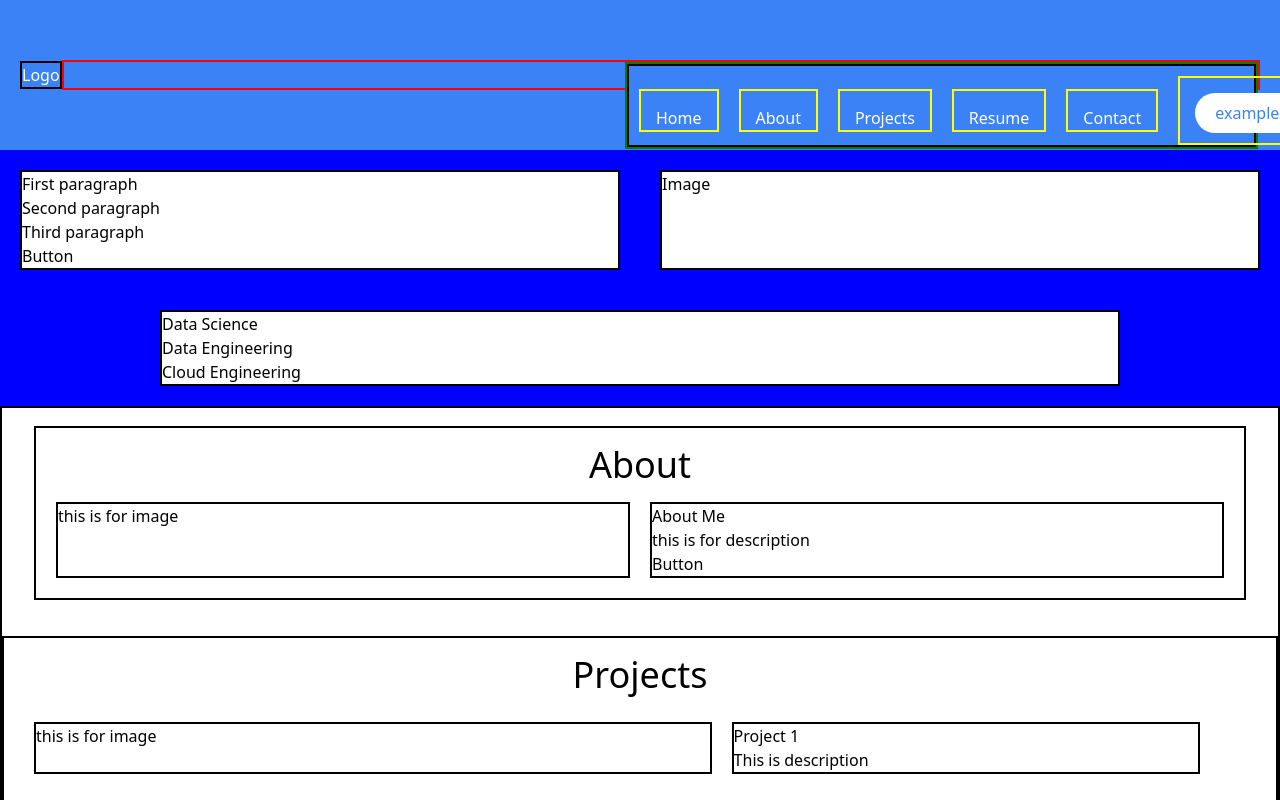
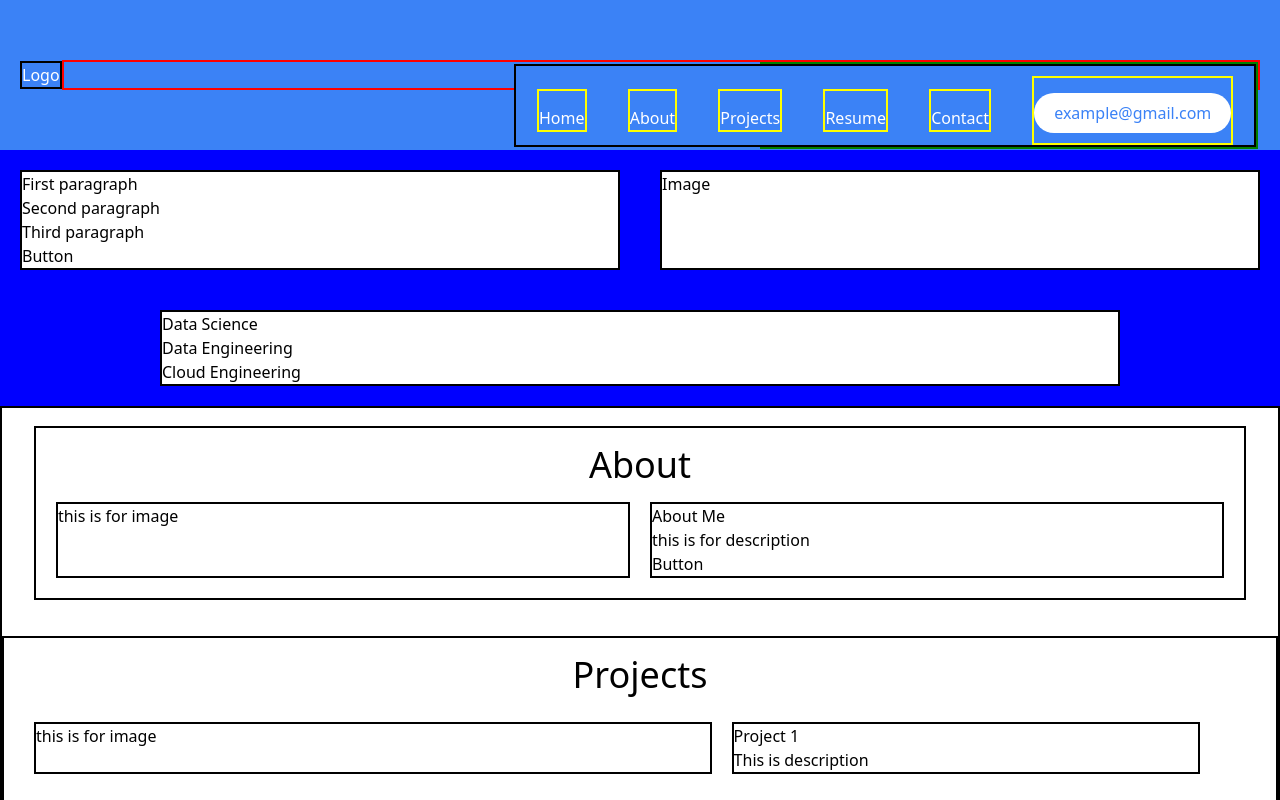
Before and after one commit to darryliswahyudhi/portfolio-project-one, a React (Create React App) app: page / in a window 1280 px wide. Built offline with nearby package versions, Linux system fonts and the light colour scheme.

Commit message:
header responsitivity adjustment

```diff
--- a/package.json
+++ b/package.json
@@ -1,5 +1,6 @@
 {
   "dependencies": {
+    "@heroicons/react": "^1.0.6",
     "create-react-app": "^5.0.1",
     "react": "^18.2.0",
     "react-router-dom": "^6.21.1",
--- a/src/components/header.jsx
+++ b/src/components/header.jsx
@@ -1,18 +1,22 @@
 //Imports from React
 import React, { useState, useEffect } from 'react';
 import { Link } from 'react-router-dom';
+  import { MailIcon } from '@heroicons/react/solid'; // add this
 
 //Imports from files
 import '../css/header.css';
 
 function Header() {
     const [isOpen, setIsOpen] = useState(false);
-    const [isLargeScreen, setIsLargeScreen] = useState(window.innerWidth > 1024); // add this
+    const [isLargeScreen, setIsLargeScreen] = useState(window.innerWidth > 1024);
+    const [isSmallScreen, setIsSmallScreen] = useState(window.innerWidth <= 550); // add this
 
     useEffect(() => {
         const handleResize = () => {
           const largeScreen = window.innerWidth > 1024;
+          const smallScreen = window.innerWidth <= 550;
           setIsLargeScreen(largeScreen);
+          setIsSmallScreen(smallScreen);
 
           if (largeScreen) {
             setIsOpen(false);
@@ -47,7 +51,9 @@ function Header() {
               <li className="header-button mr-12"><Link to="/resume" className="text-white">Resume</Link></li>
                 <li className="header-button mr-12"><Link to="/contact" className="text-white">Contact</Link></li>
                 <li className="header-button mr-12">
-                  <button className="header-mail-button bg-white text-blue-500 px-5 py-2 rounded-full">example@gmail.com</button>
+                  <button className="header-mail-button bg-white text-blue-500 px-5 py-2 rounded-full items-center justify-center">
+                    {isSmallScreen ? <MailIcon className="h-5 w-5" /> : 'example@gmail.com'}
+                  </button>
                 </li>
             </ul>
             )}
--- a/src/css/header.css
+++ b/src/css/header.css
@@ -11,7 +11,7 @@
   display: flex;
   flex-direction: column;
   align-items: flex-end;
-  width: 53%;
+  max-width: 150%;
 }
 
 .header-logo{
@@ -29,7 +29,9 @@
 }
 
 .header-nav{
-  width: 100%;
+  display: flex;
+  flex-direction: row;
+  width: 150%;
   border: 2px solid black;
   background-color: #3b82f6;
 }
@@ -40,13 +42,32 @@
 
 .header-nav li{
   margin-top: 10px;
-  margin-left: 10px;
-  margin-right: 10px;
+  margin-left: auto;
+  margin-right: auto;
   padding-top: 15px;
-  padding-left: 15px;
-  padding-right: 15px;
+  padding-left: auto;
+  padding-right: auto;
 }
 
 .header-mail-button{
   margin-bottom: 10px;
+  width: 100%; /* Keep this */
+  max-width: 300px;
+  display: flex; /* Add this */
+  justify-content: center; /* Add this */
+  align-items: center; /* Add this */
 }
+
+
+
+@media (max-width: 768px){
+  .menu-container{
+    width: 30%;
+  }
+}
+
+@media (max-width: 326px){
+  .menu-container{
+    width: 70%;
+  }
+}
```
Also changed, not shown: 1 other file (tests, documents, lock files or other folders).
